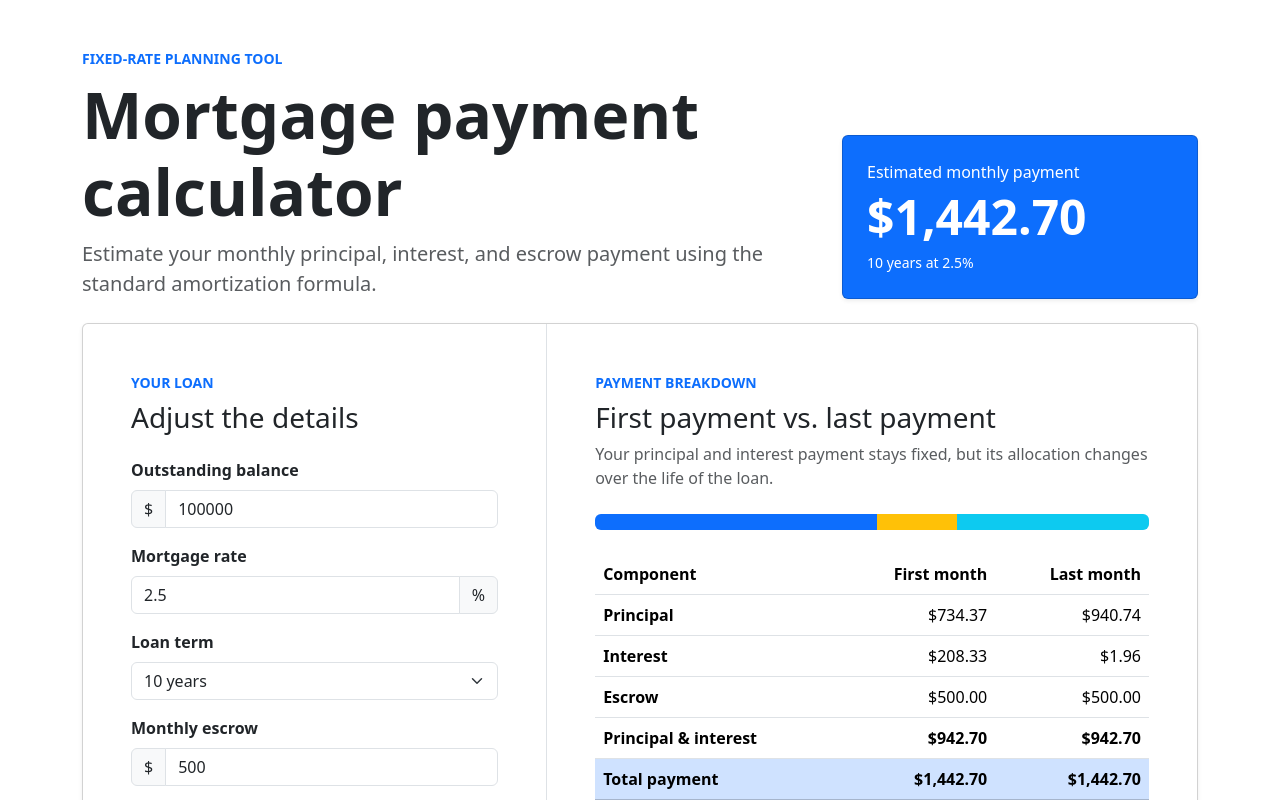
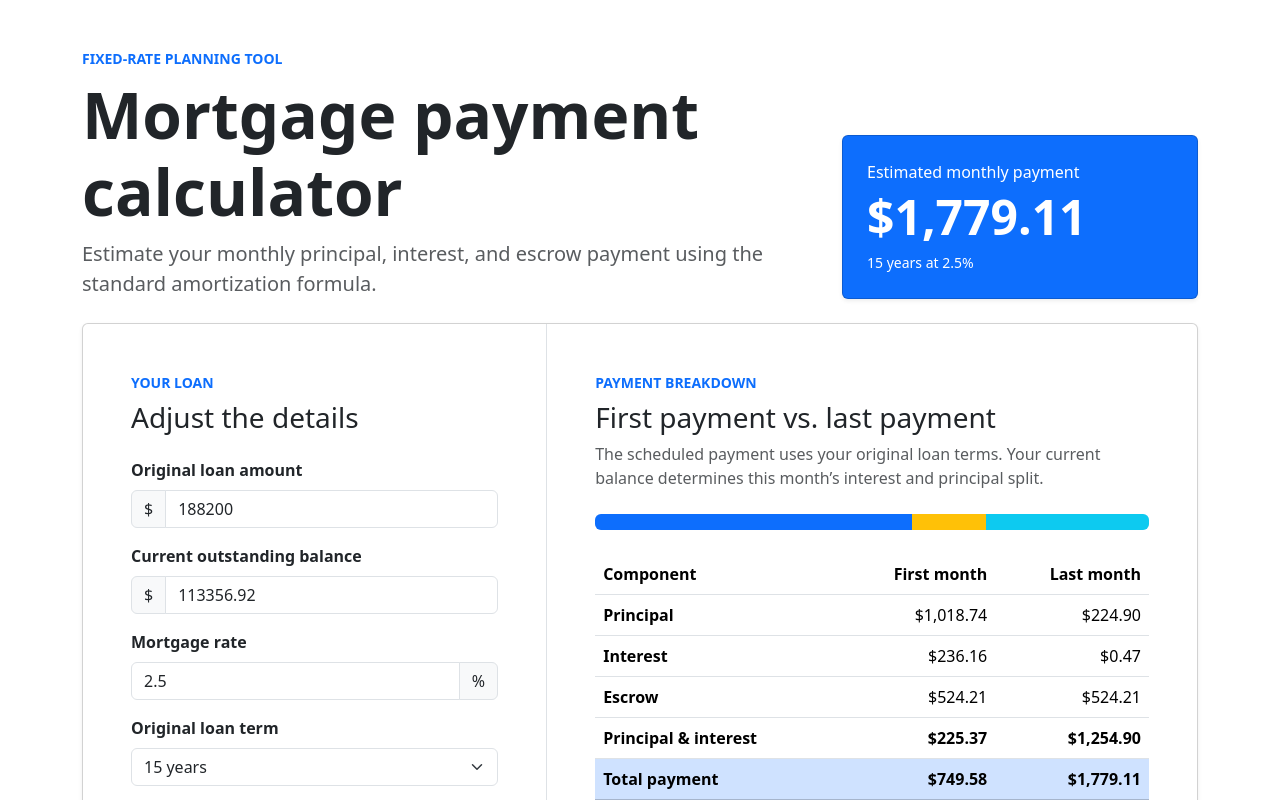
Before and after one commit to amir734jj/mortgage, a Preact app: page / in a window 1280 px wide. Shown: the top 800 px of the page. Built offline with nearby package versions, Linux system fonts and the light colour scheme.

Commit message:
updating to match the formula

```diff
--- a/src/main.jsx
+++ b/src/main.jsx
@@ -61,13 +61,15 @@ function NumberField({ label, value, onInput, prefix, suffix, min = 0, step }) {
 }
 
 function App() {
-  const [principal, setPrincipal] = useState("100000");
+  const [originalPrincipal, setOriginalPrincipal] = useState("188200");
+  const [currentPrincipal, setCurrentPrincipal] = useState("113356.92");
   const [annualRate, setAnnualRate] = useState("2.5");
-  const [years, setYears] = useState(10);
-  const [escrow, setEscrow] = useState("500");
+  const [years, setYears] = useState(15);
+  const [escrow, setEscrow] = useState("524.21");
 
   const values = {
-    principal: Math.max(0, Number(principal) || 0),
+    originalPrincipal: Math.max(0, Number(originalPrincipal) || 0),
+    currentPrincipal: Math.max(0, Number(currentPrincipal) || 0),
     annualRate: Math.max(0, Number(annualRate) || 0),
     escrow: Math.max(0, Number(escrow) || 0),
   };
@@ -75,12 +77,19 @@ function App() {
   const payment = useMemo(
     () =>
       calculateMortgage(
-        values.principal,
+        values.originalPrincipal,
         values.annualRate,
         years,
         values.escrow,
+        values.currentPrincipal,
       ),
-    [values.principal, values.annualRate, values.escrow, years],
+    [
+      values.originalPrincipal,
+      values.currentPrincipal,
+      values.annualRate,
+      values.escrow,
+      years,
+    ],
   );
 
   const shareOfTotal = (amount) =>
@@ -131,9 +140,16 @@ function App() {
               <h2 class="h3 mb-4">Adjust the details</h2>
 
               <NumberField
-                label="Outstanding balance"
-                value={principal}
-                onInput={setPrincipal}
+                label="Original loan amount"
+                value={originalPrincipal}
+                onInput={setOriginalPrincipal}
+                prefix="$"
+                step="100"
+              />
+              <NumberField
+                label="Current outstanding balance"
+                value={currentPrincipal}
+                onInput={setCurrentPrincipal}
                 prefix="$"
                 step="100"
               />
@@ -145,7 +161,7 @@ function App() {
                 step="0.01"
               />
               <label class="form-label d-block mb-3">
-                <span class="d-block fw-semibold mb-2">Loan term</span>
+                <span class="d-block fw-semibold mb-2">Original loan term</span>
                 <select
                   class="form-select"
                   value={years}
@@ -177,8 +193,9 @@ function App() {
               </p>
               <h2 class="h3 mb-2">First payment vs. last payment</h2>
               <p class="text-body-secondary mb-4">
-                Your principal and interest payment stays fixed, but its
-                allocation changes over the life of the loan.
+                The scheduled payment uses your original loan terms. Your
+                current balance determines this month’s interest and principal
+                split.
               </p>
 
               <div
@@ -236,7 +253,7 @@ function App() {
                     <tr>
                       <th scope="row">Principal &amp; interest</th>
                       <td class="text-end fw-bold">
-                        {currency.format(payment.principalAndInterest)}
+                        {currency.format(payment.lastPrincipalAndInterest)}
                       </td>
                       <td class="text-end fw-bold">
                         {currency.format(payment.principalAndInterest)}
@@ -245,7 +262,7 @@ function App() {
                     <tr class="table-primary">
                       <th scope="row">Total payment</th>
                       <td class="text-end fw-bold">
-                        {currency.format(payment.totalPayment)}
+                        {currency.format(payment.lastTotalPayment)}
                       </td>
                       <td class="text-end fw-bold">
                         {currency.format(payment.totalPayment)}
@@ -271,7 +288,7 @@ function App() {
             <div class="col-lg-8">
               <div class="alert alert-primary text-center mb-0 overflow-auto">
                 <MathFormula>
-                  {`M = P \\times \\frac{r(1+r)^{${payment.numberOfPayments}}}{(1+r)^{${payment.numberOfPayments}}-1}`}
+                  {`M = P_0 \\times \\frac{r(1+r)^{${payment.numberOfPayments}}}{(1+r)^{${payment.numberOfPayments}}-1}, \\quad I_t = B_t \\times r, \\quad Principal_t = M - I_t`}
                 </MathFormula>
               </div>
             </div>
--- a/src/mortgage.js
+++ b/src/mortgage.js
@@ -1,21 +1,47 @@
-export function calculateMortgage(principal, annualRate, years, escrow = 0) {
+export function calculateMortgage(
+  originalPrincipal,
+  annualRate,
+  years,
+  escrow = 0,
+  currentPrincipal = originalPrincipal,
+) {
   const numberOfPayments = years * 12;
   const monthlyRate = annualRate / 100 / 12;
 
   const principalAndInterest =
     monthlyRate === 0
-      ? principal / numberOfPayments
-      : principal *
+      ? originalPrincipal / numberOfPayments
+      : originalPrincipal *
         ((monthlyRate * (1 + monthlyRate) ** numberOfPayments) /
           ((1 + monthlyRate) ** numberOfPayments - 1));
 
-  const interest = principal * monthlyRate;
-  const principalPayment = principalAndInterest - interest;
-  const lastPrincipalPayment =
-    monthlyRate === 0
-      ? principalAndInterest
-      : principalAndInterest / (1 + monthlyRate);
-  const lastInterest = principalAndInterest - lastPrincipalPayment;
+  const interest = currentPrincipal * monthlyRate;
+  const principalPayment = Math.min(
+    currentPrincipal,
+    Math.max(0, principalAndInterest - interest),
+  );
+  let balance = currentPrincipal;
+  let totalInterest = 0;
+  let lastPrincipalPayment = 0;
+  let lastInterest = 0;
+  let projectedPayments = 0;
+
+  while (balance > 0 && projectedPayments < 1200) {
+    lastInterest = balance * monthlyRate;
+    const scheduledPrincipal = principalAndInterest - lastInterest;
+
+    if (scheduledPrincipal <= 0) {
+      break;
+    }
+
+    lastPrincipalPayment = Math.min(balance, scheduledPrincipal);
+    totalInterest += lastInterest;
+    balance -= lastPrincipalPayment;
+    if (balance < 0.0000001) {
+      balance = 0;
+    }
+    projectedPayments += 1;
+  }
 
   return {
     principalAndInterest,
@@ -25,7 +51,10 @@ export function calculateMortgage(principal, annualRate, years, escrow = 0) {
     lastInterest,
     escrow,
     totalPayment: principalAndInterest + escrow,
-    totalInterest: principalAndInterest * numberOfPayments - principal,
+    lastPrincipalAndInterest: lastPrincipalPayment + lastInterest,
+    lastTotalPayment: lastPrincipalPayment + lastInterest + escrow,
+    totalInterest,
     numberOfPayments,
+    projectedPayments,
   };
 }
```
Also changed, not shown: 2 other files (tests, documents, lock files or other folders).
